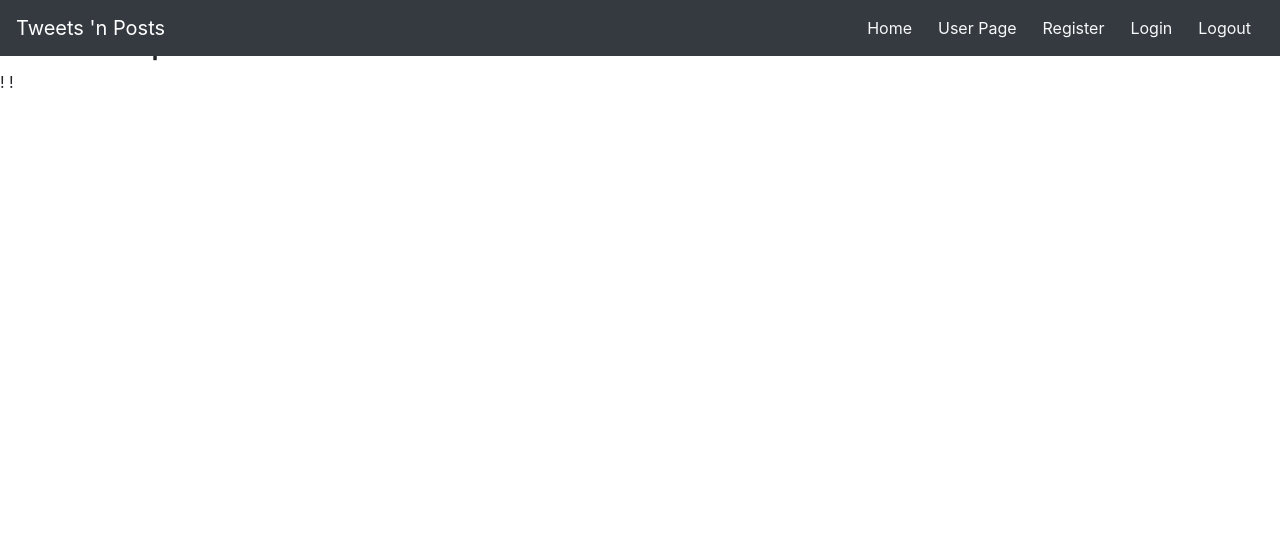
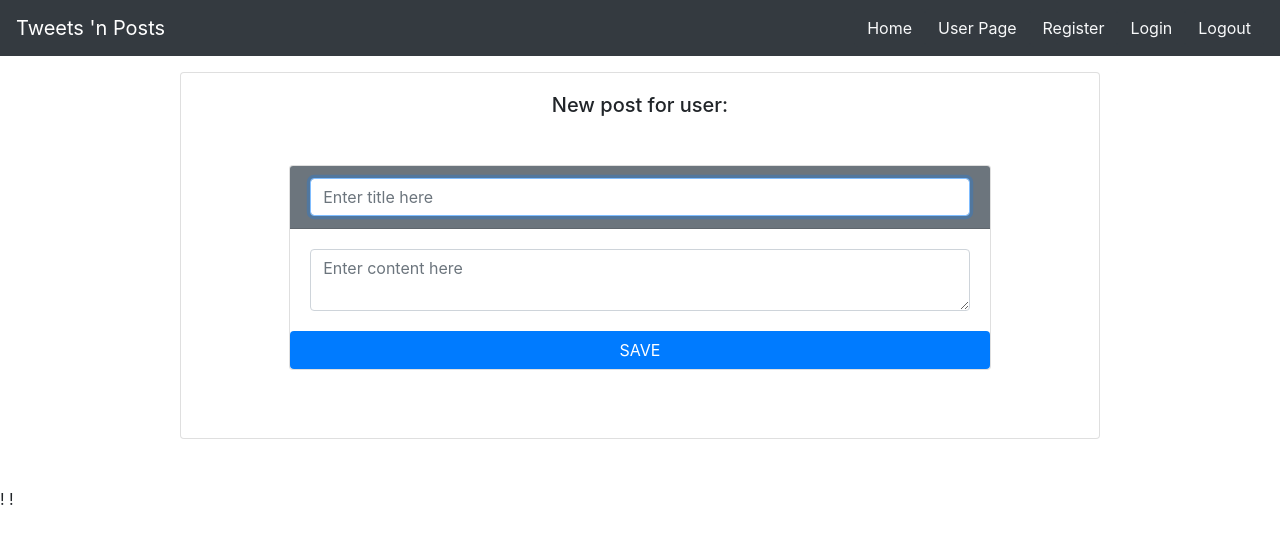
Before and after one commit to jwmwalrus/tweets-n-posts, a Symfony app: template templates/post/new.html.twig in a window 1280 px wide. Shown: the top 544 px of the page. Run offline with Twig, Linux system fonts and the light colour scheme; the template is opened without the code that fills it, so the values that code supplies are empty; style sheets or scripts are compiled from the project's sources; some libraries are stand-ins or nearby versions.

Commit message:
Implement Pages for Post new and edit)

```diff
--- a/assets/js/post_new.js
+++ b/assets/js/post_new.js
@@ -1 +1,51 @@
 import 'dist/js/app.js';
+
+import '../scss/post.scss';
+
+import {
+    HandleFetch,
+    checkToken,
+    handleLinks,
+    visitPage,
+} from './_utils';
+
+$(document).ready(function() {
+    handleLinks();
+
+    (async () => {
+        try {
+            const payload = await checkToken();
+            $('#user-name').text(payload.name);
+        } catch (e) {
+            visitPage(Routing.generate('login'));
+        }
+    })();
+});
+
+window.handleSubmit = (event) => {
+    event.preventDefault();
+
+    const form = document.getElementById('new-post-form');
+    const fd = new FormData(form);
+
+    (async () => {
+        try {
+            const payload = await checkToken();
+            fd.append('user_id', payload.id);
+
+            const response = await fetch(
+                Routing.generate('api_posts_new'),
+                { method: 'POST', body: fd },
+            );
+
+            await HandleFetch.response(response);
+
+            visitPage(Routing.generate('user_show', { id: payload.id }));
+        } catch (e) {
+            $('.alert-danger').show();
+            HandleFetch.catch(e);
+        }
+    })();
+
+    return false;
+};
--- a/templates/post/new.html.twig
+++ b/templates/post/new.html.twig
@@ -8,11 +8,34 @@ New Post
 {% block stylesheets %}
 {{ parent() }}
 
-{# <link rel="stylesheet" type="text/css" media="screen" href="{{ asset('dist/css/post_new.css') }}"> #}
+<link rel="stylesheet" type="text/css" media="screen" href="{{ asset('dist/css/post_new.css') }}">
 !{% endblock %}
 
 {% block body %}
-<h2>Welcome post new </h2>
+<div class="container">
+    <div class="row">
+        <div class="col-sm-12 col-md-10 col-lg-10 mx-auto">
+            <form id="new-post-form" onsubmit="handleSubmit(event);">
+                <div class="card card-post my-5">
+                    <div class="card-body">
+                        <h5 class="card-title text-center">New post for user: <span id="user-name"></span></h5>
+                        <div class="col-sm-10 col-md-10 col-8-10 mx-auto">
+                            <div class="card card-post-new my-5">
+                                <div class="card-header bg-secondary text-white">
+                                    <input type="text" class="form-control" name="title" style="minWidth:50%" value="" placeholder="Enter title here" required autofocus>
+                                </div>
+                                <div class="card-body">
+                                    <textarea style="minWidth=100%;" class="form-control" name="content" placeholder="Enter content here" required></textarea>
+                                </div>
+                                <button class="btn text-white bg-primary text-uppercase float-right" type="submit">Save</button>
+                            </div>
+                        </div>
+                    </div>
+                </div>
+            </form>
+        </div>
+    </div>
+</div>
 !{% endblock %}
 
 {% block javascripts %}
```
Also changed, not shown: assets/js/post_edit.js (+40 -0 lines), src/Controller/PostController.php (+7 -2 lines), templates/post/edit.html.twig (+30 -3 lines).
